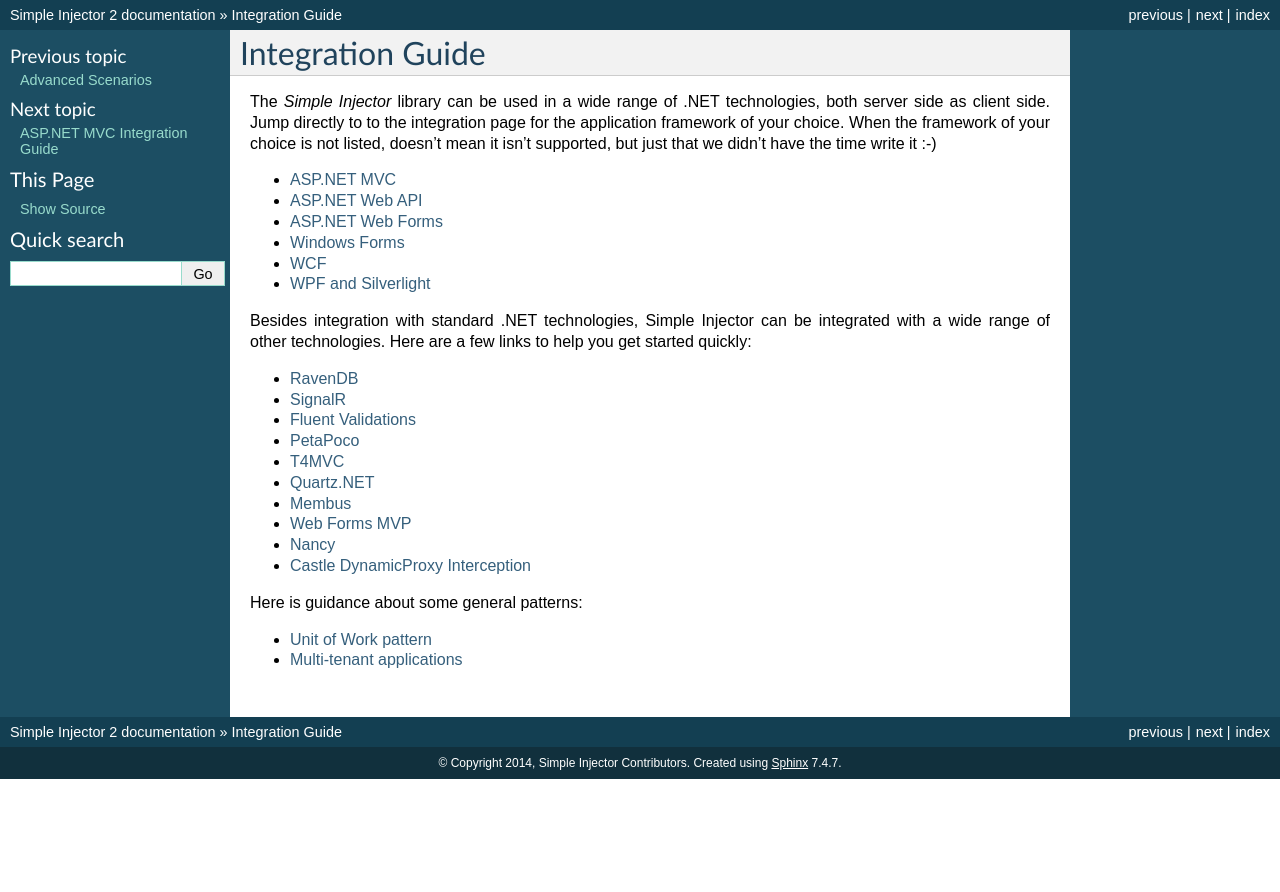
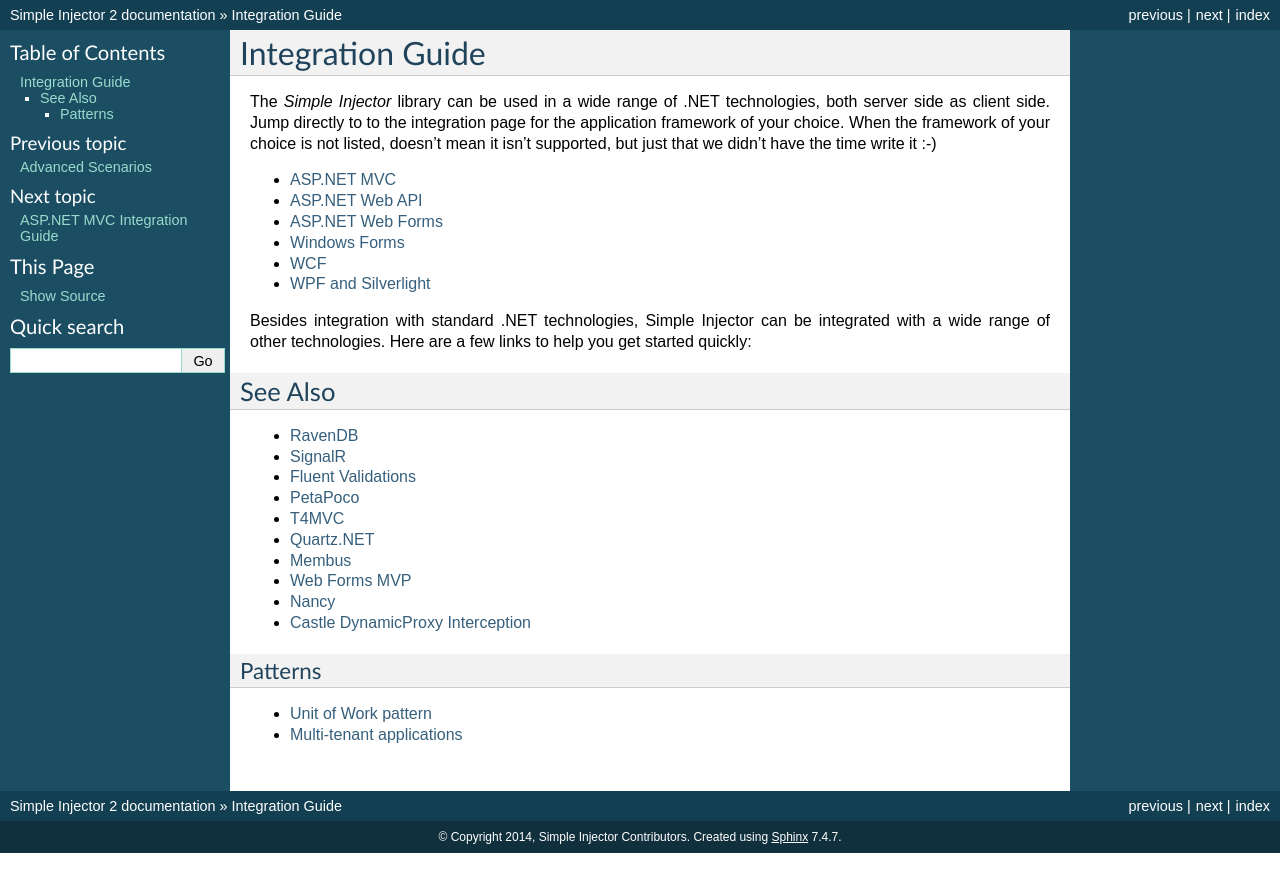
Before and after one commit to simpleinjector/Documentation, a Sphinx documentation site: the page built from source/integration.rst, in a window 1280 px wide. Shown: the top 892 px of the page. Built offline with Sphinx 7.4.7, drawn with Linux system fonts in a browser that asks for light colours.

Commit message:
Integration Guide is breaking the pdf build

```diff
--- a/source/appendix.rst
+++ b/source/appendix.rst
@@ -9,3 +9,4 @@ Appendix
 	Interception Extensions <InterceptionExtensions>
 	Collection Registration Extensions <CollectionRegistrationExtensions>
 	Context Dependent Extensions <ContextDependentExtensions>
+	T4MVC <t4mvc>
--- a/source/integration.rst
+++ b/source/integration.rst
@@ -16,24 +16,25 @@ The *Simple Injector* library can be used in a wide range of .NET technologies,
 
 Besides integration with standard .NET technologies, Simple Injector can be integrated with a wide range of other technologies. Here are a few links to help you get started quickly:
 
-.. toctree::
-    :maxdepth: 1
-
-	RavenDB <https://stackoverflow.com/questions/10940988/how-to-configure-simple-injector-ioc-to-use-ravendb>
-	SignalR <https://stackoverflow.com/questions/10555791/using-simpleinjector-with-signalr>
-	Fluent Validations <https://stackoverflow.com/questions/9984144/what-is-the-correct-way-to-register-fluentvalidation-with-simpleinjector>
-	PetaPoco <https://simpleinjector.codeplex.com/discussions/283850>
-	T4MVC <t4mvc>
-	Quartz.NET <https://stackoverflow.com/questions/14562176/constructor-injection-with-quartz-net-and-simple-injector>
-	Membus <https://stackoverflow.com/questions/16123641/membus-and-ioc-simpleinjector-wiring-command-handlers-automatically-by-interfa>
-	Web Forms MVP <https://stackoverflow.com/questions/15123515/pass-runtime-value-to-constructor-using-simpleinjector>
-	Nancy <https://simpleinjector.codeplex.com/discussions/541398>
-	Castle DynamicProxy Interception <https://stackoverflow.com/questions/24513530/using-simple-injector-with-castle-proxy-interceptor>
-
-Here is guidance about some general patterns:
+See Also
+--------
 
 .. toctree::
     :maxdepth: 1
 
-	Unit of Work pattern <https://stackoverflow.com/questions/10585478>
-	Multi-tenant applications <https://simpleinjector.codeplex.com/discussions/434951>
+* `RavenDB <https://stackoverflow.com/questions/10940988/how-to-configure-simple-injector-ioc-to-use-ravendb>`_
+* `SignalR <https://stackoverflow.com/questions/10555791/using-simpleinjector-with-signalr>`_
+* `Fluent Validations <https://stackoverflow.com/questions/9984144/what-is-the-correct-way-to-register-fluentvalidation-with-simpleinjector>`_
+* `PetaPoco <https://simpleinjector.codeplex.com/discussions/283850>`_
+* `T4MVC <t4mvc>`_
+* `Quartz.NET <https://stackoverflow.com/questions/14562176/constructor-injection-with-quartz-net-and-simple-injector>`_
+* `Membus <https://stackoverflow.com/questions/16123641/membus-and-ioc-simpleinjector-wiring-command-handlers-automatically-by-interfa>`_
+* `Web Forms MVP <https://stackoverflow.com/questions/15123515/pass-runtime-value-to-constructor-using-simpleinjector>`_
+* `Nancy <https://simpleinjector.codeplex.com/discussions/541398>`_
+* `Castle DynamicProxy Interception <https://stackoverflow.com/questions/24513530/using-simple-injector-with-castle-proxy-interceptor>`_
+
+Patterns
+========
+
+* `Unit of Work pattern <https://stackoverflow.com/questions/10585478>`_
+* `Multi-tenant applications <https://simpleinjector.codeplex.com/discussions/434951>`_
```
Also changed, not shown: 17 other files.
